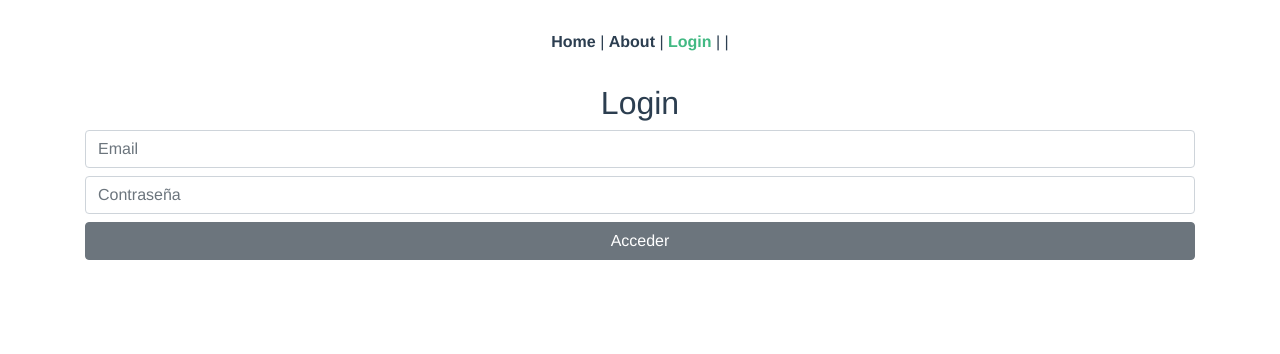
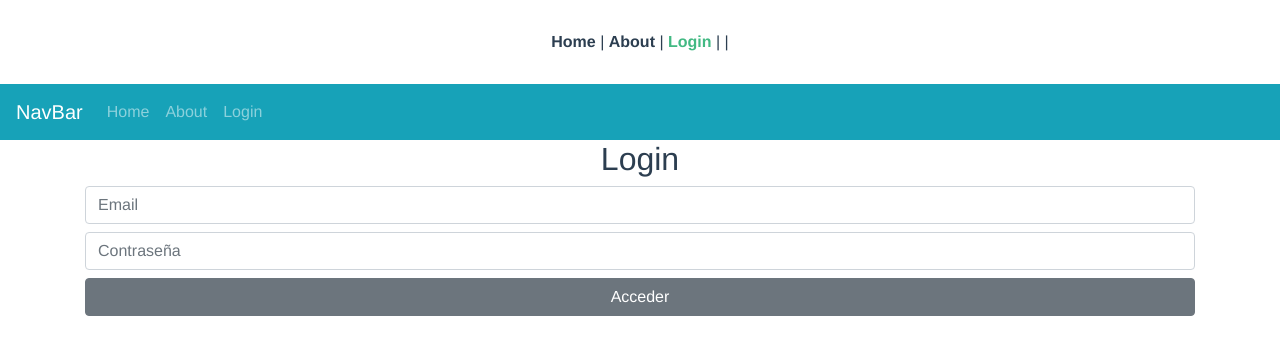
Before and after one commit to javierc22/project-mevn-front, a Vue app: page /login in a window 1280 px wide. Shown: the top 354 px of the page. Built offline with nearby package versions, Linux system fonts and the light colour scheme.

Commit message:
Navbar con VueBootstrap

```diff
--- a/src/App.vue
+++ b/src/App.vue
@@ -7,6 +7,25 @@
       <a @click="cerrarSesion()" v-if="estaActivo">Cerrar sesión</a> |
       <router-link to="/notas" v-if="estaActivo">Notas</router-link>
     </div>
+    <b-navbar toggleable="md" type="dark" variant="info">
+      <b-navbar-brand href="#">NavBar</b-navbar-brand>
+
+      <b-navbar-toggle target="nav-collapse"></b-navbar-toggle>
+
+      <b-collapse id="nav-collapse" is-nav>
+        <b-navbar-nav>
+          <b-nav-item to="/">Home</b-nav-item>
+          <b-nav-item to="/about">About</b-nav-item>
+          <b-nav-item to="/login" v-if="!estaActivo">Login</b-nav-item>
+          <b-nav-item to="/notas" v-if="estaActivo">Notas</b-nav-item>
+        </b-navbar-nav>
+
+        <!-- Right aligned nav items -->
+        <b-navbar-nav class="ml-auto">
+          <b-nav-item @click="cerrarSesion()" v-if="estaActivo">Cerrar sesión</b-nav-item>
+        </b-navbar-nav>
+      </b-collapse>
+    </b-navbar>
     <router-view/>
   </div>
 </template>
```
